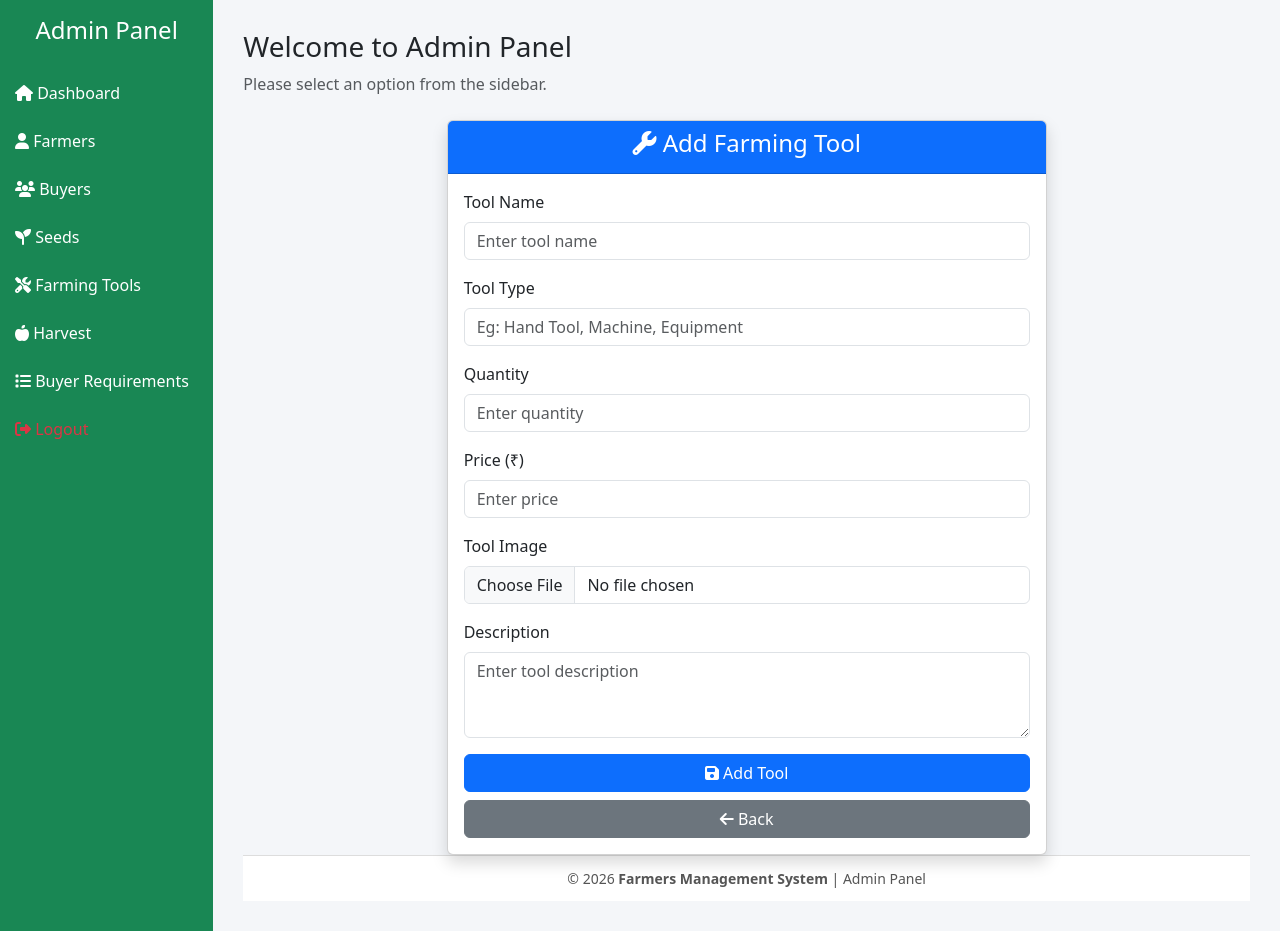
After one commit to rijovreji/Farmers-Management-System, a Django app: page /AdminApp/Add_Farming_Tool/ in a window 1280 px wide. The commit adds this page. Run offline with Django 5.2, Linux system fonts and the light colour scheme.

Commit message:
create add and view of Farming Tools, models are also created

```diff
--- /dev/null
+++ b/AdminApp/templates/Add_Farming_Tool.html
@@ -0,0 +1,95 @@
+{% extends 'base.html' %}
+
+{% block content %}
+<div class="container mt-4">
+
+    <div class="card shadow mx-auto" style="max-width: 600px;">
+        <div class="card-header bg-primary text-white text-center">
+            <h4>
+                <i class="fa fa-wrench"></i> Add Farming Tool
+            </h4>
+        </div>
+
+        <div class="card-body">
+            <form method="post"
+                  action="{% url 'Save_Farming_Tools' %}"
+                  enctype="multipart/form-data">
+
+                {% csrf_token %}
+
+                <!-- Tool Name -->
+                <div class="mb-3">
+                    <label class="form-label">Tool Name</label>
+                    <input type="text"
+                           class="form-control"
+                           name="tool_name"
+                           placeholder="Enter tool name"
+                           required>
+                </div>
+
+                <!-- Tool Type -->
+                <div class="mb-3">
+                    <label class="form-label">Tool Type</label>
+                    <input type="text"
+                           class="form-control"
+                           name="tool_type"
+                           placeholder="Eg: Hand Tool, Machine, Equipment"
+                           required>
+                </div>
+
+                <!-- Quantity -->
+                <div class="mb-3">
+                    <label class="form-label">Quantity</label>
+                    <input type="number"
+                           class="form-control"
+                           name="tool_quantity"
+                           placeholder="Enter quantity"
+                           required>
+                </div>
+
+                <!-- Price -->
+                <div class="mb-3">
+                    <label class="form-label">Price (₹)</label>
+                    <input type="number"
+                           class="form-control"
+                           name="tool_price"
+                           placeholder="Enter price"
+                           required>
+                </div>
+
+                <!-- Tool Image -->
+                <div class="mb-3">
+                    <label class="form-label">Tool Image</label>
+                    <input type="file"
+                           class="form-control"
+                           name="tool_image"
+                           accept="image/*"
+                           required>
+                </div>
+
+                <!-- Description -->
+                <div class="mb-3">
+                    <label class="form-label">Description</label>
+                    <textarea class="form-control"
+                              name="tool_description"
+                              rows="3"
+                              placeholder="Enter tool description"></textarea>
+                </div>
+
+                <!-- Buttons -->
+                <div class="d-grid gap-2">
+                    <button type="submit" class="btn btn-primary">
+                        <i class="fa fa-save"></i> Add Tool
+                    </button>
+
+                    <a href="#" class="btn btn-secondary">
+                        <i class="fa fa-arrow-left"></i> Back
+                    </a>
+                </div>
+
+            </form>
+        </div>
+    </div>
+
+</div>
+{% endblock %}
--- a/AdminApp/templates/base.html
+++ b/AdminApp/templates/base.html
@@ -97,8 +97,8 @@
                 <i class="fa fa-tools"></i> Farming Tools
             </a>
             <div class="collapse submenu" id="toolsMenu">
-                <a href="tools_list.html">View Tools</a>
-                <a href="add_tool.html">Add Tool</a>
+                <a href="{% url 'view_Farming_tools' %}">View Tools</a>
+                <a href="{% url 'Add_Farming_Tool' %}">Add Tool</a>
             </div>
 
             <!-- Harvest -->
--- a/AdminApp/urls.py
+++ b/AdminApp/urls.py
@@ -14,5 +14,8 @@ urlpatterns = [
     path('Edite_seeds/<int:s_id>/', views.Edite_seeds, name='Edite_seeds'),
     path('updateseeds/<int:seed_id>/', views.updateseeds, name='updateseeds'),
     path('delete_Seeds/<int:s_id>/', views.delete_Seeds, name='delete_Seeds'),
+    path('Add_Farming_Tool/', views.Add_Farming_Tool, name='Add_Farming_Tool'),
+    path('Save_Farming_Tools/', views.Save_Farming_Tools, name='Save_Farming_Tools'),
+    path('view_Farming_tools/', views.view_Farming_tools, name='view_Farming_tools'),
 
 ]
--- a/AdminApp/views.py
+++ b/AdminApp/views.py
@@ -114,3 +114,25 @@ def delete_Seeds(request, s_id):
     Seeds = Seeds_Db.objects.filter(id=s_id)
     Seeds.delete()
     return redirect(View_Seeds)
+def Add_Farming_Tool(request):
+    return render(request, 'Add_Farming_Tool.html')
+def Save_Farming_Tools(request):
+    if request.method=="POST":
+        T_name=request.POST.get("tool_name")
+        T_type=request.POST.get("tool_type")
+        T_quantity=request.POST.get("tool_quantity")
+        T_price=request.POST.get("tool_price")
+        T_description=request.POST.get("tool_description")
+        T_image=request.FILES["tool_image"]
+        obj=Farming_Tools_Db(tool_name=T_name,
+                       tool_type=T_type,
+                       tool_quantity=T_quantity,
+                       tool_price=T_price,
+                       tool_description=T_description,
+                       tool_image=T_image)
+        obj.save()
+        return redirect(Add_Farming_Tool)
+def view_Farming_tools(request):
+    data=Farming_Tools_Db.objects.all()
+    return render(request, 'view_Farming_tools.html',
+                  {'data':data})
```
Also changed, not shown: AdminApp/models.py (+8 -0 lines), AdminApp/templates/view_Farming_tools.html (added, +84 -0 lines), AdminApp/migrations/0003_farming_tools_db.py (added), AdminApp/migrations/0004_farming_tools_db_tool_description.py (added), db.sqlite3, media/Tools_image/Screenshot_1.png (added).
